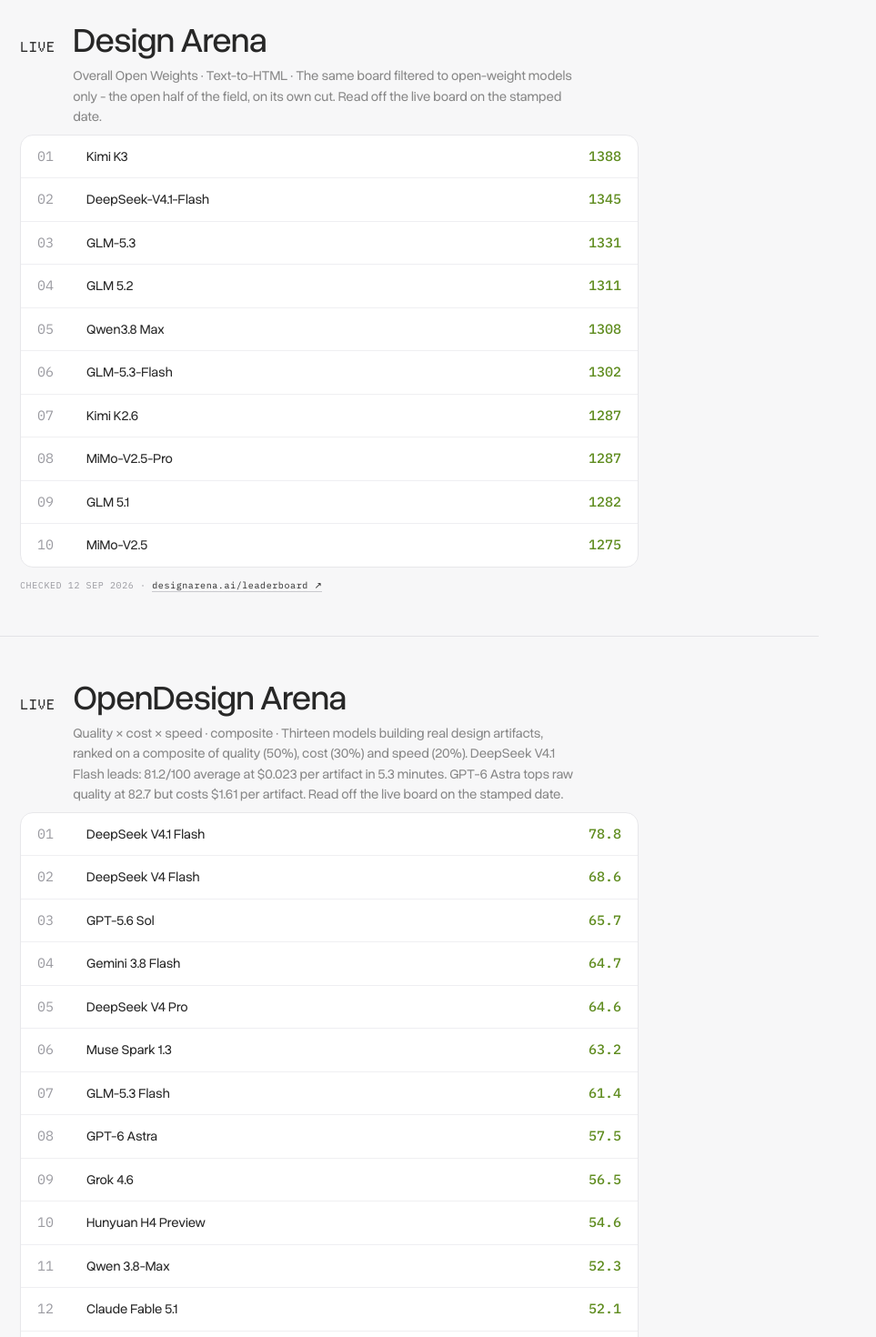
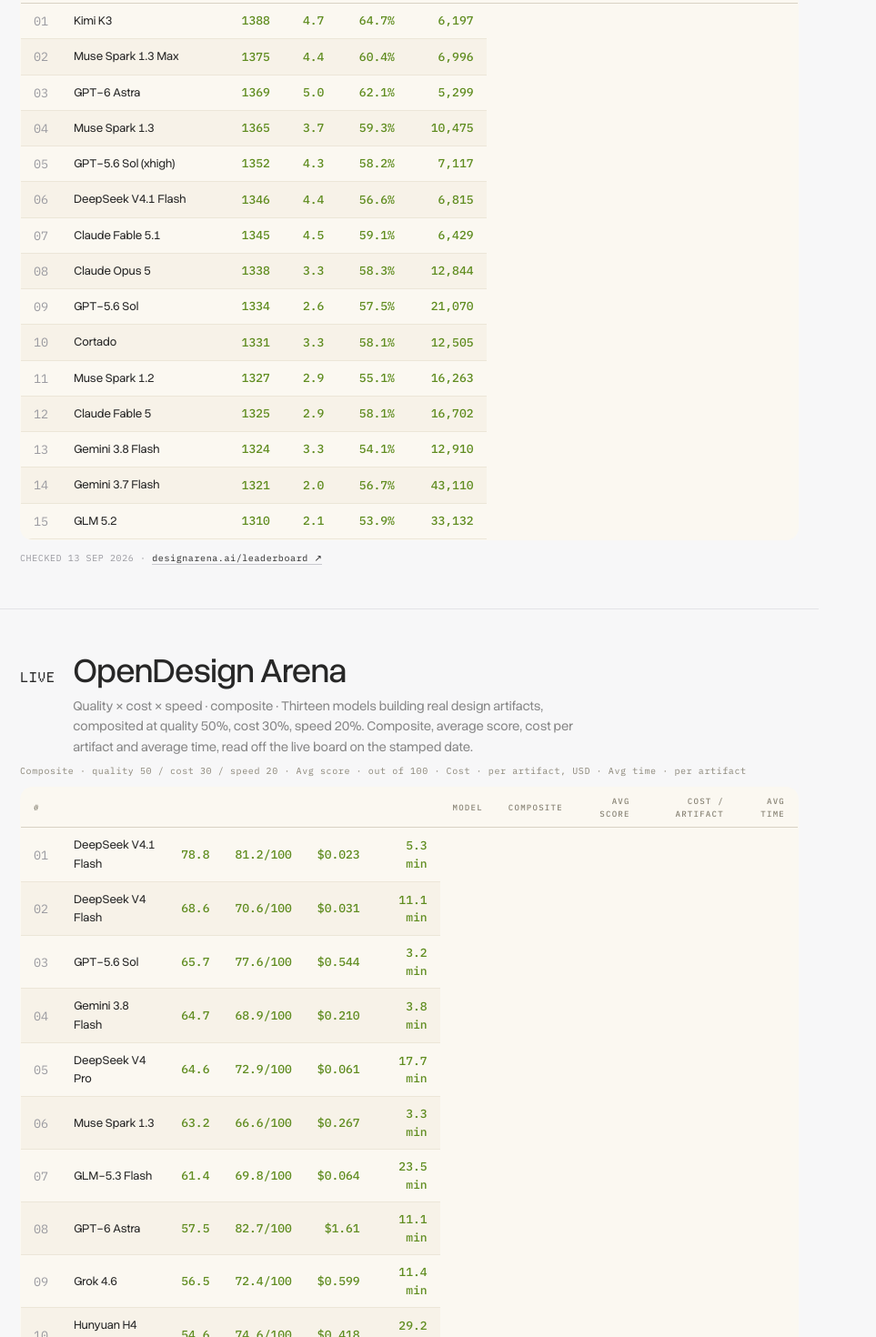
Before and after one commit to ayodhyamohanthy/ai-portfolio, a Next.js app: page /benchmarks in a window 1280 px wide. Shown: the part 1280-2750 px from the top of the page at 91% size, without its empty margins (0-963 px from the left). Built offline with nearby package versions, Linux system fonts and the light colour scheme.

Commit message:
Benchmarks: Artificial Analysis register - highlights leader cards + dense multi-column tables (Elo/win-rate/battles; composite/score/cost/time), all re-read off the live boards 13 Sep 2026

```diff
--- a/app/benchData.ts
+++ b/app/benchData.ts
@@ -60,3 +60,41 @@ title:'Generative UI Benchmark',what:'Reported by Thesys with the OUI-1 release:
 export const boards:WatchedBoard[]=[
 {name:'Design Arena',what:'The largest crowdsourced benchmark for AI-generated design - websites, UI components, games, data viz, 3D, slides.',url:'https://designarena.ai/leaderboard'},
 {name:'LMArena',what:'Crowd-voted arenas across text, code, image, video and agents, with a live snapshot of each arena.',url:'https://lmarena.ai/leaderboard'}];
+
+export type DenseSnapshot={board:string;category:string;what:string;checked:string;url:string;cols:string[];notes:string[];rows:string[][]};
+export const denseBoards:DenseSnapshot[]=[
+{board:'Design Arena',category:'All categories · crowd-voted',what:'Every design category in one crowd-voted table - 1,550,140 votes counted by the board. Elo with standard error, win rate and battles, read off the live board data on the stamped date.',checked:'13 Sep 2026',url:'https://designarena.ai/leaderboard',cols:['#','MODEL','ELO','±','WIN RATE','BATTLES'],notes:['Elo · higher is better','± · standard error','Win rate · share of battles won','Battles · head-to-head votes'],rows:[
+['01','Kimi K3','1388','4.7','64.7%','6,197'],
+['02','Muse Spark 1.3 Max','1375','4.4','60.4%','6,996'],
+['03','GPT-6 Astra','1369','5.0','62.1%','5,299'],
+['04','Muse Spark 1.3','1365','3.7','59.3%','10,475'],
+['05','GPT-5.6 Sol (xhigh)','1352','4.3','58.2%','7,117'],
+['06','DeepSeek V4.1 Flash','1346','4.4','56.6%','6,815'],
+['07','Claude Fable 5.1','1345','4.5','59.1%','6,429'],
+['08','Claude Opus 5','1338','3.3','58.3%','12,844'],
+['09','GPT-5.6 Sol','1334','2.6','57.5%','21,070'],
+['10','Cortado','1331','3.3','58.1%','12,505'],
+['11','Muse Spark 1.2','1327','2.9','55.1%','16,263'],
+['12','Claude Fable 5','1325','2.9','58.1%','16,702'],
+['13','Gemini 3.8 Flash','1324','3.3','54.1%','12,910'],
+['14','Gemini 3.7 Flash','1321','2.0','56.7%','43,110'],
+['15','GLM 5.2','1310','2.1','53.9%','33,132']]},
+{board:'OpenDesign Arena',category:'Quality × cost × speed · composite',what:'Thirteen models building real design artifacts, composited at quality 50%, cost 30%, speed 20%. Composite, average score, cost per artifact and average time, read off the live board on the stamped date.',checked:'13 Sep 2026',url:'https://open-design.ai/llm-arena-for-design/',cols:['#','MODEL','COMPOSITE','AVG SCORE','COST / ARTIFACT','AVG TIME'],notes:['Composite · quality 50 / cost 30 / speed 20','Avg score · out of 100','Cost · per artifact, USD','Avg time · per artifact'],rows:[
+['01','DeepSeek V4.1 Flash','78.8','81.2/100','$0.023','5.3 min'],
+['02','DeepSeek V4 Flash','68.6','70.6/100','$0.031','11.1 min'],
+['03','GPT-5.6 Sol','65.7','77.6/100','$0.544','3.2 min'],
+['04','Gemini 3.8 Flash','64.7','68.9/100','$0.210','3.8 min'],
+['05','DeepSeek V4 Pro','64.6','72.9/100','$0.061','17.7 min'],
+['06','Muse Spark 1.3','63.2','66.6/100','$0.267','3.3 min'],
+['07','GLM-5.3 Flash','61.4','69.8/100','$0.064','23.5 min'],
+['08','GPT-6 Astra','57.5','82.7/100','$1.61','11.1 min'],
+['09','Grok 4.6','56.5','72.4/100','$0.599','11.4 min'],
+['10','Hunyuan H4 Preview','54.6','74.6/100','$0.418','29.2 min'],
+['11','Qwen 3.8-Max','52.3','72.0/100','$0.595','26.4 min'],
+['12','Claude Fable 5.1','52.1','80.3/100','$3.66','12.8 min'],
+['13','Kimi K3','52.1','65.7/100','$0.614','14.0 min']]}];
+export const highlights:{label:string;model:string;fact:string;url:string}[]=[
+{label:'CROWD FAVORITE',model:'Kimi K3',fact:'1388 Elo on Design Arena\u2019s all-categories board - 64.7% win rate over 6,197 battles.',url:'https://designarena.ai/leaderboard'},
+{label:'BEST VALUE',model:'DeepSeek V4.1 Flash',fact:'81.2/100 average at $0.023 per artifact - 98% of GPT-6 Astra\u2019s score at 1% of its cost.',url:'https://open-design.ai/llm-arena-for-design/'},
+{label:'HIGHEST RAW QUALITY',model:'GPT-6 Astra',fact:'82.7/100 average - 56.2/70 design quality, 26.5/30 requirement fulfillment.',url:'https://open-design.ai/llm-arena-for-design/'},
+{label:'FASTEST DELIVERY',model:'GPT-5.6 Sol',fact:'3.2 minutes per artifact on average while scoring 77.6/100.',url:'https://open-design.ai/llm-arena-for-design/'}];
--- a/app/benchmarks/page.tsx
+++ b/app/benchmarks/page.tsx
@@ -1,9 +1,19 @@
-import Link from 'next/link';import {snapshots,results,boards,guiBench} from '../benchData';import Reveal from '../Reveal';
+import Link from 'next/link';import {snapshots,results,boards,guiBench,denseBoards,highlights} from '../benchData';import Reveal from '../Reveal';
 export const metadata={title:'Benchmarks · Ayodhya Mohanthy',description:'Benchmark data for AI models on design work, every number linked to its source.'};
 export default function Benchmarks(){return <main className="resource-page atlas-page fresh-page tools-page benchmarks-page">
 <nav className="atlas-nav"><Link href="/" className="wordmark">Ayodhya Mohanthy</Link><div><Link href="/components">Components</Link><Link href="/sources">Sources</Link><Link href="/atlas">Atlas</Link><Link href="/fresh">Fresh</Link><Link href="/tools">Tools</Link><Link href="/thinking">Thinking</Link></div></nav>
 <header className="atlas-hero"><p className="eyebrow">BENCHMARKS · AI-NATIVE DESIGN · ALL OF THEM, ONE PAGE</p><h1>All the benchmarks.<br/><i>Clubbed in one place.</i></h1><p>Every benchmark this site tracks lives here: the live generative UI rankings, the lab table, the vendor-reported results, and the boards we watch. The homepage keeps a one-line teaser that points back to this page - nothing benchmark-shaped lives anywhere else. Every number is read off a live source page on the date stamped - follow the link and check it yourself.</p><p className="bench-toc"><a href="#rankings">Live rankings ↓</a><a href="#lab">Lab benchmark ↓</a><a href="#reported">Reported results ↓</a><a href="#boards">Boards we watch ↓</a></p></header>
-<div id="rankings"/>{snapshots.map(s=><section className="sources-track bench-snapshot" key={s.board+s.category} data-rv>
+<div id="rankings"/><section className="sources-track" data-rv>
+<div className="track-head"><b>LEADERS</b><div><h2>Highlights</h2><p>The four numbers a screener asks for first - each read off its live board on 13 Sep 2026.</p></div></div>
+<div className="bench-hi">{highlights.map(h=><a key={h.label} href={h.url} target="_blank" rel="noopener noreferrer" className="bench-hi-card"><span>{h.label}</span><b>{h.model}</b><p>{h.fact}</p><i>Open the board ↗</i></a>)}</div>
+</section>
+{denseBoards.map(d=><section className="sources-track bench-snapshot" key={d.category} data-rv>
+<div className="track-head"><b>LIVE</b><div><h2>{d.board}</h2><p>{d.category} · {d.what}</p></div></div>
+<p className="bench-notes">{d.notes.join('  ·  ')}</p>
+<table className="bench-table bench-dense"><thead><tr>{d.cols.map((c,ci)=><th key={c} className={ci>1?'num':''}>{c}</th>)}</tr></thead><tbody>{d.rows.map(r=><tr key={r[1]}>{r.map((cell,ci)=><td key={ci} className={ci===0?'bench-rank':ci>1?'num bench-score':''}>{cell}</td>)}</tr>)}</tbody></table>
+<p className="bench-meta">CHECKED {d.checked.toUpperCase()} · <a href={d.url} target="_blank" rel="noopener noreferrer">{d.url.replace('https://','')} ↗</a></p>
+</section>)}
+{snapshots.map(s=><section className="sources-track bench-snapshot" key={s.board+s.category} data-rv>
 <div className="track-head"><b>LIVE</b><div><h2>{s.board}</h2><p>{s.category} · {s.what}</p></div></div>
 <table className="bench-table"><tbody>{s.rows.map(r=><tr key={r.rank}><td className="bench-rank">{String(r.rank).padStart(2,'0')}</td><td>{r.model}{r.open&&<span className='bench-open'>OPEN</span>}</td><td className="bench-score">{r.score}</td></tr>)}</tbody></table>
 <p className="bench-meta">CHECKED {s.checked.toUpperCase()} · <a href={s.url} target="_blank" rel="noopener noreferrer">{s.url.replace('https://','')} ↗</a></p>
--- a/app/globals.css
+++ b/app/globals.css
@@ -581,3 +581,19 @@
 .playbook-card b{font-size:22px;font-weight:600;letter-spacing:-.01em}
 .playbook-card p{font-size:13px;line-height:1.5;color:#57534a}
 .playbook-card i{margin-top:auto;padding-top:12px;font-style:normal;font-size:13px;color:#141414;font-weight:500}
+.bench-hi{display:grid;grid-template-columns:repeat(auto-fit,minmax(240px,1fr));gap:12px}
+.bench-hi-card{border:1px solid #e2dccf;border-radius:16px;background:#fbf8f1;padding:20px 22px;display:flex;flex-direction:column;gap:6px;text-decoration:none;color:#141414;transition:transform .25s,box-shadow .25s,border-color .25s}
+.bench-hi-card:hover{transform:translateY(-3px);border-color:#141414;box-shadow:0 14px 34px -18px rgba(20,20,20,.28)}
+.bench-hi-card span{font-family:'IBM Plex Mono',ui-monospace,monospace;font-size:9px;letter-spacing:.18em;color:#8a8577}
+.bench-hi-card b{font-size:24px;font-weight:600;letter-spacing:-.01em}
+.bench-hi-card p{font-size:13px;line-height:1.5;color:#57534a;margin:0}
+.bench-hi-card i{font-style:normal;font-family:'IBM Plex Mono',ui-monospace,monospace;font-size:10px;letter-spacing:.08em;color:#7a7565;margin-top:6px}
+.bench-notes{font-family:'IBM Plex Mono',ui-monospace,monospace;font-size:10px;letter-spacing:.06em;color:#8a8577;margin:0 0 10px}
+.bench-dense{font-variant-numeric:tabular-nums}
+.bench-dense thead th{font-family:'IBM Plex Mono',ui-monospace,monospace;font-size:9px;letter-spacing:.14em;color:#8a8577;text-align:left;padding:8px 14px;border-bottom:1px solid #d8d2c4;font-weight:500}
+.bench-dense thead th.num{text-align:right}
+.bench-dense td{padding:9px 14px;border-bottom:1px solid #ece6d8;font-size:13.5px}
+.bench-dense td.num{text-align:right;font-family:'IBM Plex Mono',ui-monospace,monospace;font-size:13px}
+.bench-dense tbody tr:nth-child(even){background:#f7f2e8}
+.bench-dense tbody tr:hover{background:#efe9db}
+.bench-dense{display:table;max-width:900px;background:#fbf8f1;border-color:#d8d2c4}
```
